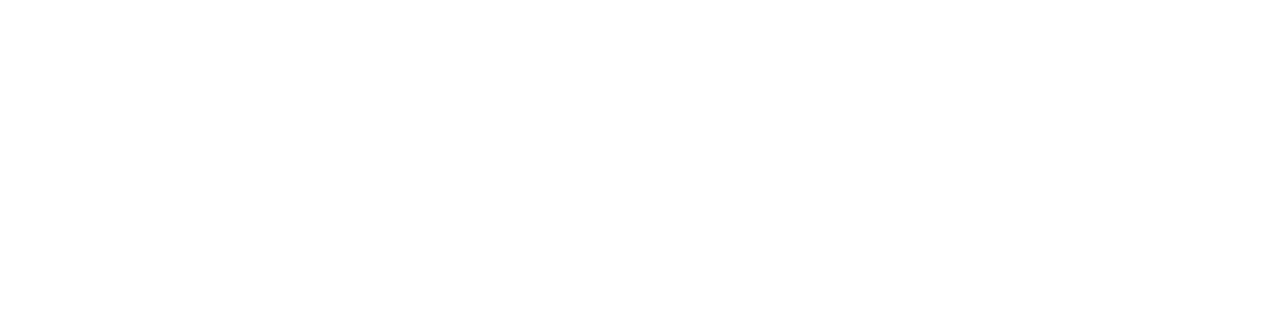
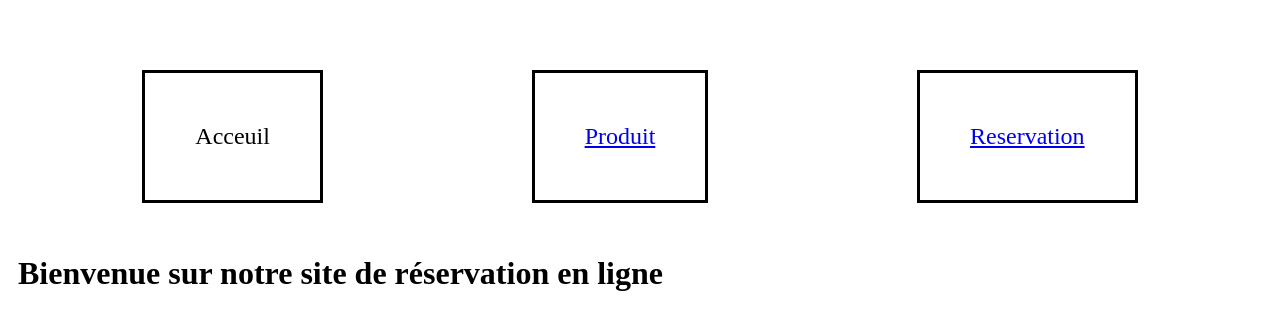
Before and after one commit to Salimaz26/Pink_Restaurants, a plain HTML site: page index.html in a window 1280 px wide. Drawn offline with Linux system fonts and the light colour scheme.

Commit message:
Ajout du css

```diff
--- a/index.html
+++ b/index.html
@@ -4,9 +4,21 @@
     <meta charset="UTF-8">
     <meta http-equiv="X-UA-Compatible" content="IE=edge">
     <meta name="viewport" content="width=device-width, initial-scale=1.0">
+    <link rel="stylesheet" href="style.css">
     <title>Pink-Restaurants</title>
 </head>
 <body>
-
+    <header>
+        <nav>
+            <ul>
+                <li>Acceuil</li>
+                <li><a href="produits.html">Produit</a></li>
+                <li><a href="#">Reservation</a></li>
+            </ul>
+        </nav>
+        <main>
+           <h1>Bienvenue sur notre site de réservation en ligne</h1>
+        </main>
+    </header>
 </body>
 </html>
--- /dev/null
+++ b/style.css
@@ -0,0 +1,27 @@
+header {
+
+
+    padding: 10px;
+
+}
+ul{
+
+    color: black;
+    font-size: 2rem;
+    padding: 20px;
+    display: flex;
+    list-style-type: none;
+    justify-content: space-around;
+
+}
+
+li{
+
+    color: black;
+    display: inline;
+    padding: 50px;
+    font-size: 1.5rem;
+    border: solid black;
+    justify-content: center;
+    justify-content: space-around;
+}
```
